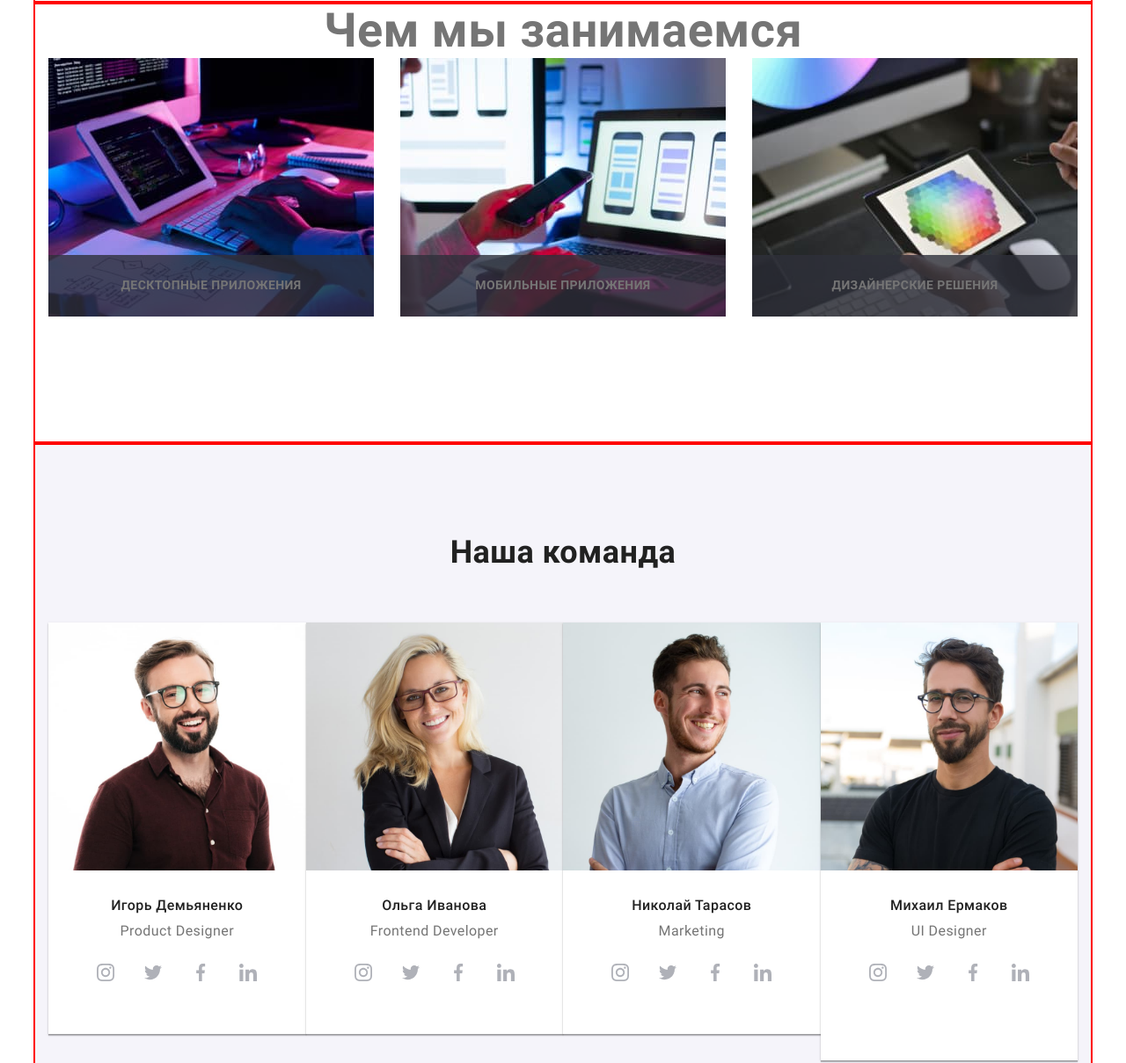
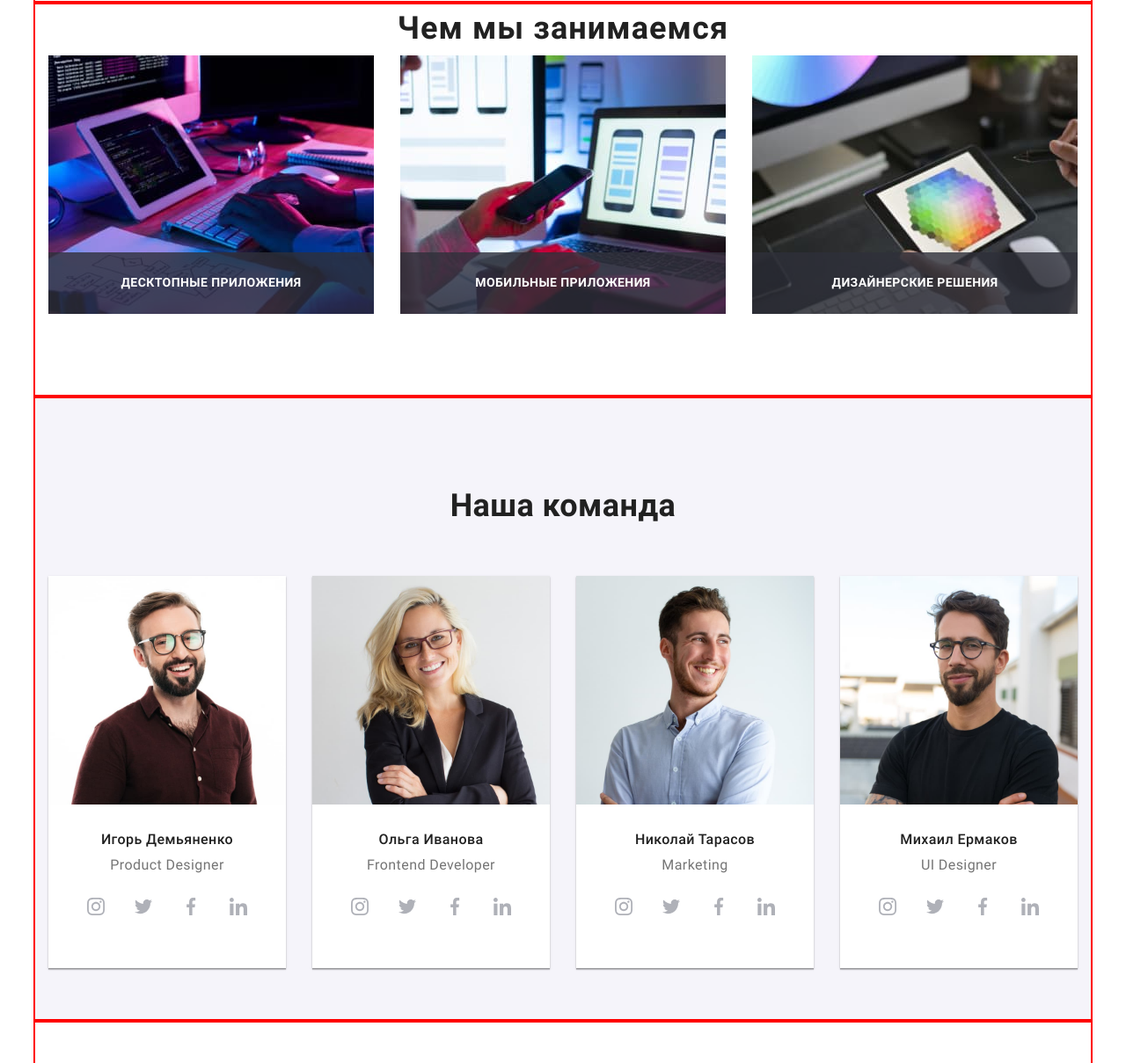
Before and after one commit to AnnaGubar/goit-markup-hw-08, a plain HTML site: page index.html in a window 1280 px wide. Shown: the part 960-2169 px from the top of the page at 88% size. Drawn offline with Linux system fonts and the light colour scheme.

```diff
--- a/index.html
+++ b/index.html
@@ -60,7 +60,7 @@
     <section>
       <div class="container">
         <h2 hidden>Регламент работы</h2>
-        <ul class="list line">
+        <ul class="line">
           <li>
             <svg class="icon" alt="антенна" width="70" height="70">
               <use href="./images/sprite.svg#icon-antenna"></use>
@@ -155,9 +155,9 @@
 
     <section>
       <div class="container team-container">
-        <h2 class="our-team list">Наша команда</h2>
+        <h2 class="our-team">Наша команда</h2>
 
-        <ul class="team list">
+        <ul class="team">
           <li class="masters">
             <picture class="picture">
               <source srcset="./images/our-team/desktop/master1.jpg 1x, ./images/our-team/desktop/master1@2x.jpg 2x"
--- a/scss/base/_common.scss
+++ b/scss/base/_common.scss
@@ -26,7 +26,7 @@ a {
   text-decoration: none;
   color: inherit;
   font-style: normal;
-  }
+}
 
 
 // .logo-links {
@@ -34,6 +34,7 @@ a {
 // }
 
 .container {
+  width: 100%;
   margin-left: auto;
   margin-right: auto;
   padding: 0 15px;
@@ -51,6 +52,19 @@ a {
   @include for-size(desktop) {
     width: 1200px;
   }
+
+  @media screen and (min-width: 480px) {
+    width: 480px;
+  }
+
+  @media screen and (min-width: 768px) {
+    width: 768px;
+
+    @media screen and (min-width: 1200px) {
+      width: 1200px;
+    }
+  }
+
 }
 
 body {
--- a/scss/layouts/_how-we-work.scss
+++ b/scss/layouts/_how-we-work.scss
@@ -4,6 +4,10 @@
  width: 100%;
  padding-top: 60px;
  padding-bottom: 60px;
+
+ // @include for-size(mobile) {
+ //  width: 450px;
+ // }
 
  @include for-size(desktop) {
   margin-top: 94px;
@@ -12,6 +16,7 @@
 }
 
 .line>li {
+
  @include for-size(tablet) {
   width: calc((100% - 30px) / 2);
 
--- a/scss/layouts/_occupation-container.scss
+++ b/scss/layouts/_occupation-container.scss
@@ -1,10 +1,9 @@
 .occupation-container {
-display: none;
+  display: none;
 
 
   @include for-size(desktop) {
     display: block;
-    padding-bottom: 50px;
     font-weight: 700;
     font-size: 36px;
     line-height: 1.17;
@@ -48,6 +47,17 @@ display: none;
     margin-top: 0;
     height: 70px;
     margin-top: 224px;
+    color: $second-accent-color;
+  }
+
+  .occupation {
+    font-weight: 700;
+    font-size: 36px;
+    line-height: 1.66;
+    text-align: center;
+    letter-spacing: 0.03em;
+
+    color: $title-text-color;
   }
 
 
--- a/scss/layouts/_team-container.scss
+++ b/scss/layouts/_team-container.scss
@@ -17,16 +17,6 @@
   text-align: center;
   color: $title-text-color;
 
-  // display: flex;
-  // flex-wrap: wrap;
-
-  // @include for-size(mobile) {
-  //   display: flex;
-  //   flex-direction: column;
-  //   justify-content: center;
-  // }
-
-
   @include for-size(desktop) {
     display: flex;
     justify-content: center;
@@ -37,30 +27,32 @@
   }
 }
 
+@media screen and (min-width: 768px) {
+  .team {
+    display: flex;
+    flex-wrap: wrap;
+    justify-content: space-between;
+  }
+}
+
+@media screen and (min-width: 768px) {
+  .masters {
+    width: calc((100% - 30px) / 2)
+  }
+
+  // &:not(:nth-last-child(-n + 2)) {
+  //   margin-bottom: 30px;
+  // }
+}
+
+@media screen and (min-width: 1200px) {
+  .masters {
+    width: calc((100% - 90px) / 4)
+  }
+}
+
 
 .team {
-
-  // display: flex;
-  // flex-wrap: wrap;
-  // &:not(:nth-child(2n)) {
-  // @include for-size(tablet) {
-  // margin-right: 30px;
-  // display: flex;
-  // flex-wrap: wrap;
-  // justify-content: space-between;
-  // }
-
-  // }
-
-
-  // @media screen and (min-width: 786px) and (max-width: 1200px) {
-  //   .masters:nth-last-child(-n + 2) {
-  //     margin-right: 30px;
-  //     margin-bottom: 0;
-  //   }
-  // }
-
-
 
   @include for-size(desktop) {
     display: flex;
@@ -82,7 +74,15 @@
 
 .masters:not(:last-child) {
   margin-bottom: 30px;
+
+  @include for-size(desktop) {
+    margin-bottom: 0;
+    margin-right: 30px;
+  }
+
 }
+
+
 
 
 .team * {
```
Also changed, not shown: css/main.css, css/main.min.css, 2 other files.
